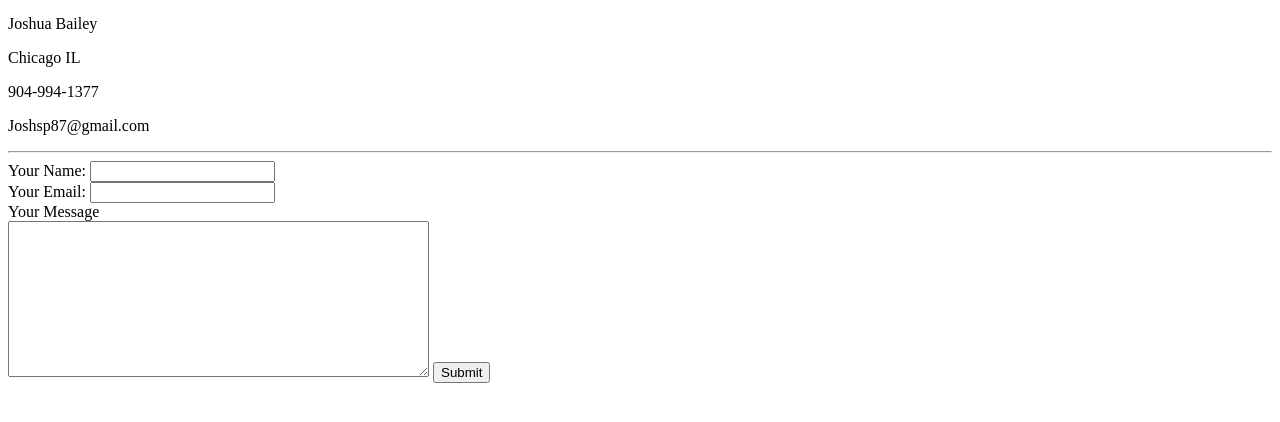
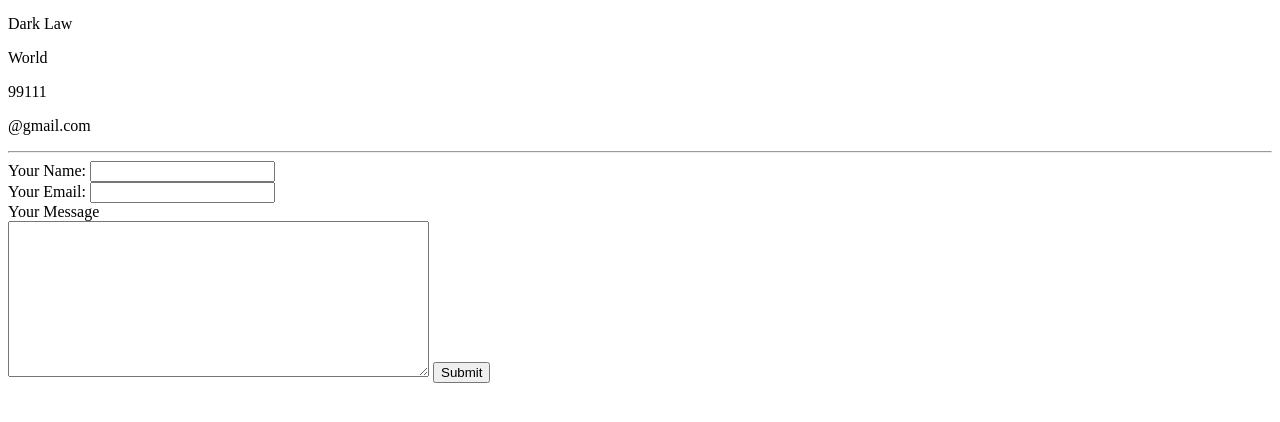
Before and after one commit to darklaw00/CV, a plain HTML site: page ContactMe.html in a window 1280 px wide. Shown: the part 44-466 px from the top of the page. Drawn offline with Linux system fonts and the light colour scheme.

Commit message:
Update Contact.html

```diff
--- a/ContactMe.html
+++ b/ContactMe.html
@@ -9,11 +9,10 @@
 <body>
   <h3>Contact Me</h3>
 
-  <p>Joshua Bailey</p>
-  <p>Chicago IL</p>
-  <p>904-994-1377
-  <p>
-  <p>Joshsp87@gmail.com
+  <p>Dark Law</p>
+  <p>World</p>
+  <p>99111</p>
+  <p>@gmail.com
     <hr>
   <form  action="mailto:Joshsp87@gmail.com" method="post" enctype="text/plain">
     <label > Your Name:</label>
```
